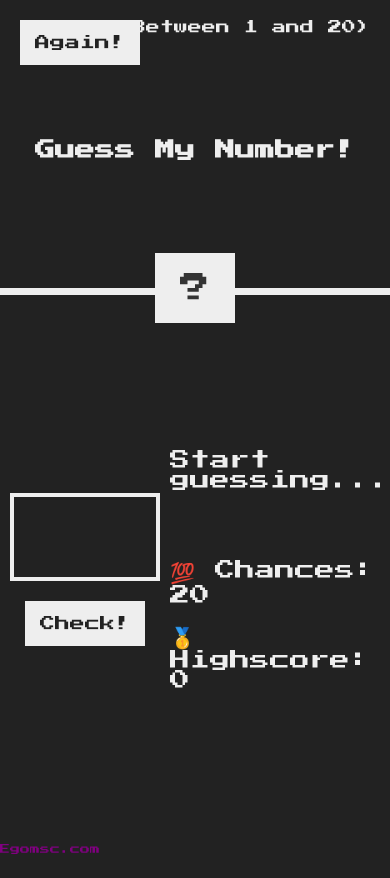
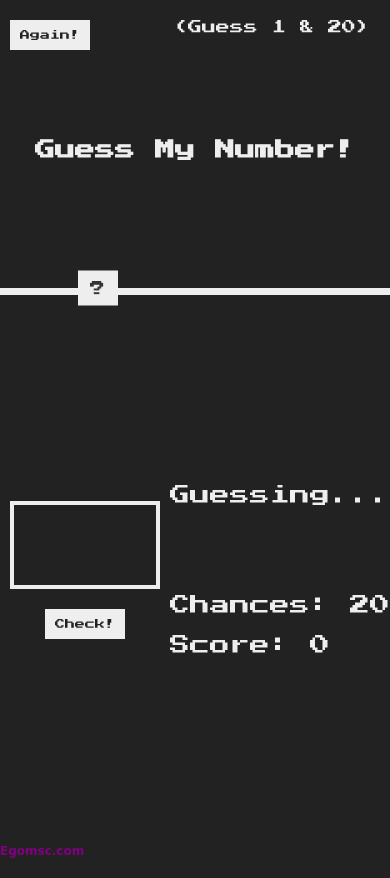
Before and after one commit to Egomsc/randomNumber-Game, a plain HTML site: page index.html in a window 390 px wide. Before the commit the page ends 854 px from the top, so only its background shows below. Drawn offline with nearby package versions, Linux system fonts and the light colour scheme.

Commit message:
Add files via upload

```diff
--- a/index.html
+++ b/index.html
@@ -10,7 +10,7 @@
   <body>
     <header>
       <h1>Guess My Number!</h1>
-      <p class="between">(Between 1 and 20)</p>
+      <p class="between">(Guess 1 & 20)</p>
       <button class="btn again">Again!</button>
       <div class="number">?</div>
     </header>
@@ -20,15 +20,13 @@
         <button class="btn check">Check!</button>
       </section>
       <section class="right">
-        <p class="message">Start guessing...</p>
-        <p class="label-score">💯 Chances: <span class="score">20</span></p>
-        <p class="label-highscore">
-          🥇 Highscore: <span class="highscore">0</span>
-        </p>
+        <p class="message">Guessing...</p>
+        <p class="label-score">Chances: <span class="score">20</span></p>
+        <p class="label-highscore">Score: <span class="highscore">0</span></p>
       </section>
     </main>
     <script src="https://ajax.googleapis.com/ajax/libs/jquery/3.7.1/jquery.min.js"></script>
     <script src="index.js"></script>
-    <footer style="color: purple">Egomsc.com</footer>
+    <footer class="fot">Egomsc.com</footer>
   </body>
 </html>
--- a/index.js
+++ b/index.js
@@ -30,7 +30,7 @@ document.querySelector(".check").addEventListener("click", function () {
   } else if (inputNumber > secretNumber) {
     if (score > 1) {
       score--;
-      document.querySelector(".message").textContent = "Input value too high";
+      document.querySelector(".message").textContent = "Too high";
       document.querySelector(".score").textContent = score;
     } else {
       document.querySelector(".score").textContent = 0;
@@ -41,7 +41,7 @@ document.querySelector(".check").addEventListener("click", function () {
   } else if (inputNumber < secretNumber) {
     if (score > 1) {
       score--;
-      document.querySelector(".message").textContent = "Input value too low";
+      document.querySelector(".message").textContent = "Too low";
       document.querySelector(".score").textContent = score;
     } else {
       document.querySelector(".score").textContent = 0;
--- a/style.css
+++ b/style.css
@@ -104,6 +104,13 @@ h1 {
   padding: 1.5rem 1.5rem;
   cursor: pointer;
 }
+.fot {
+  color: purple;
+  font-family: cursive;
+  margin-bottom: 20px;
+  font-size: larger;
+  font-weight: bolder;
+}
 
 .btn:hover {
   background-color: #ccc;
@@ -117,3 +124,32 @@ h1 {
 .label-score {
   margin-bottom: 2rem;
 }
+@media only screen and (max-width: 480px) {
+  .again {
+    position: absolute;
+    top: 1.5rem;
+    left: 10px;
+    margin-top: 5px;
+  }
+  .number {
+    background: #eee;
+    color: #333;
+    font-size: 1.5rem;
+    width: 4rem;
+    padding: 1rem 0rem;
+    text-align: center;
+    position: absolute;
+    bottom: 0;
+    left: 25%;
+    transform: translate(-50%, 50%);
+  }
+  .btn {
+    border: none;
+    background-color: #eee;
+    color: #222;
+    font-size: 1rem;
+    font-family: inherit;
+    padding: 1rem 1rem;
+    cursor: pointer;
+  }
+}
```
